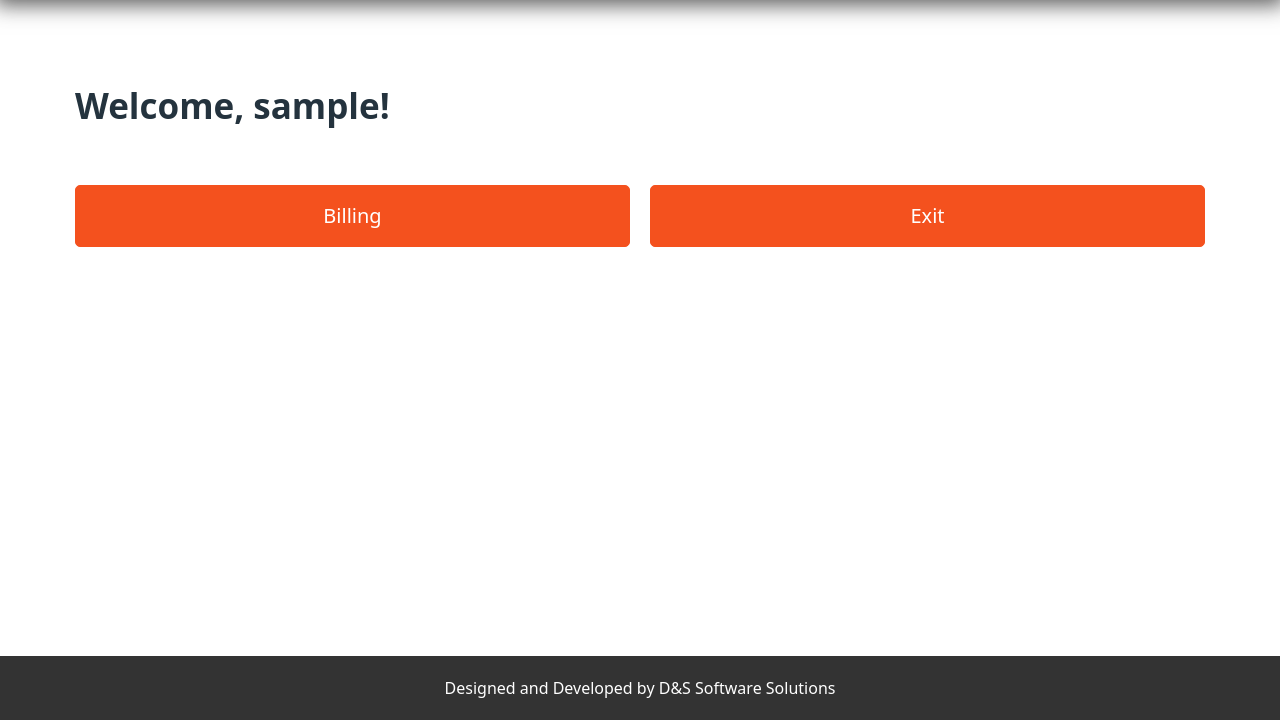
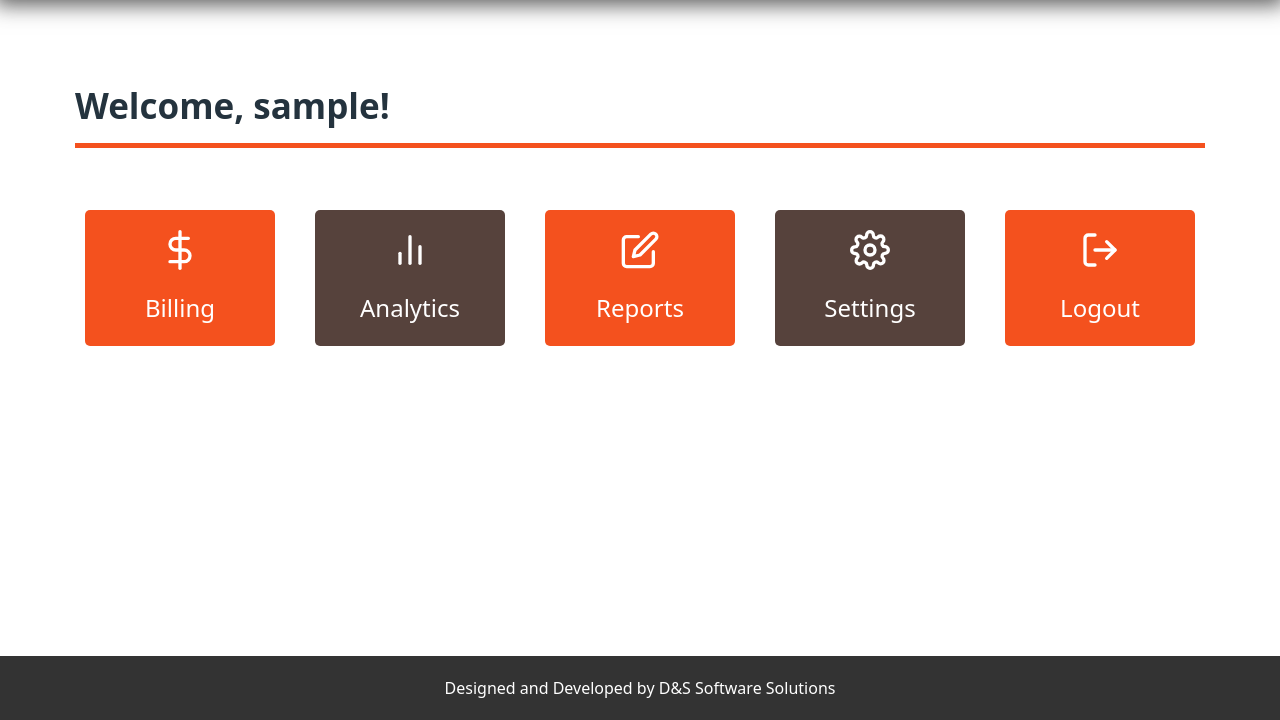
Before and after one commit to sachintha180/flames-pos, a Flask app: template templates/menu.html in a window 1280 px wide. Shown: the part 80-800 px from the top of the page. Run offline with Flask 3, Linux system fonts and the light colour scheme; the template is opened without the code that fills it: most values are stand-ins (such as "Sample title", 1, 10 or a date in 2020).

Commit message:
Add icons, deal with session data to establish flow between /login and /menu and other minor changes

```diff
--- a/app.py
+++ b/app.py
@@ -1,6 +1,6 @@
-from flask import Flask, render_template, request, session
+from flask import Flask, render_template, request, session, redirect
 from models import db, User
-from helpers import generate_response, validate_attributes
+from helpers import generate_response, validate_attributes, login_required
 from flask_bcrypt import generate_password_hash, check_password_hash
 import enums
 
@@ -146,6 +146,8 @@ def resetDB():
 @app.route("/login", methods=["GET", "POST"])
 def login():
     if request.method == "GET":
+        if "username" in session:
+            return redirect("/menu")
         return render_template("login.html")
     else:
         # validate the presence of username and password attributes in payload
@@ -186,5 +188,12 @@ def login():
         )
 
 
+@app.route("/menu", methods=["GET", "POST"])
+@login_required
+def menu():
+    if request.method == "GET":
+        return render_template("menu.html", username=session["username"])
+
+
 if __name__ == "__main__":
     app.run()
--- a/static/css/styles.css
+++ b/static/css/styles.css
@@ -4,7 +4,7 @@
 :root:not([data-theme="dark"]) {
     --primary: #f4511e;
     --primary-transparent: #f4511ecc;
-    --primary-hover: #e64a19;
+    --primary-hover: #ff5722;
     --primary-focus: rgba(244, 81, 30, 0.125);
     --primary-inverse: #fff;
     --secondary: #56423c;
@@ -119,3 +119,47 @@ body > dialog > article {
 body > #spacer {
     min-height: var(--block-spacing-vertical);
 }
+
+body > #menu h2 {
+    padding-bottom: 0.5rem;
+    border-bottom: 5px solid var(--primary);
+}
+
+body > #menu #menu_btns div {
+    background-color: var(--primary);
+    display: flex;
+    flex-flow: column nowrap;
+    justify-content: center;
+    align-items: center;
+    padding: 1rem;
+    margin: 0.5rem;
+    gap: 1rem;
+    border-radius: var(--border-radius);
+    min-width: 150px;
+    transition: background-color 0.1s ease-in-out;
+}
+
+body > #menu #menu_btns div:nth-child(2n) {
+    background-color: var(--secondary);
+}
+
+body > #menu #menu_btns div:hover {
+    background-color: var(--primary-hover);
+    cursor: pointer;
+}
+
+body > #menu #menu_btns div:nth-child(2n):hover {
+    background-color: var(--secondary-hover);
+}
+
+body > #menu #menu_btns div p {
+    margin: 0;
+    color: var(--primary-inverse);
+    font-size: 1.2rem;
+}
+
+body > #menu #menu_btns div img {
+    width: calc(var(--header-height) / 2);
+    height: calc(var(--header-height) / 2);
+    fill: var(--primary-inverse);
+}
--- a/static/scripts/login.js
+++ b/static/scripts/login.js
@@ -46,10 +46,9 @@ function handleAuth() {
             username: username,
             password: password,
         }).then((response) => {
-            if (response.status_code != 200) {
-                showError(response.message, response.action);
-            } else {
-                console.log(response);
+            showError(response.message, response.action);
+            if (response.data.flag) {
+                window.location.href = "/menu";
             }
         });
     } else {
@@ -62,6 +61,9 @@ function handleAuth() {
 }
 
 document.addEventListener("DOMContentLoaded", () => {
-    document.querySelector("#submit").addEventListener("click", handleAuth);
-    document.querySelector("#error_close").addEventListener("click", hideError);
+    const submitBtn = document.querySelector("#submit");
+    submitBtn.addEventListener("click", handleAuth);
+
+    const errorCloseBtn = document.querySelector("#error_close");
+    errorCloseBtn.addEventListener("click", hideError);
 });
--- a/templates/menu.html
+++ b/templates/menu.html
@@ -4,7 +4,7 @@
 <head>
     <meta charset="UTF-8">
     <meta name="viewport" content="width=device-width, initial-scale=1.0">
-    <script src="{{ url_for('static', filename='scripts/login.js') }}"></script>
+    <script src="{{ url_for('static', filename='scripts/menu.js') }}"></script>
     <link rel="stylesheet" type="text/css" href="{{ url_for('static', filename='css/pico.min.css') }}">
     <link rel="stylesheet" type="text/css" href="{{ url_for('static', filename='css/styles.css') }}">
     <link rel="icon" type="image/x-icon" href="{{ url_for('static', filename='images/favicon.png') }}">
@@ -31,8 +31,26 @@
     <section id="menu" class="container">
         <h2>Welcome, {{username}}!</h2>
         <section id="menu_btns" class="grid">
-            <input type="button" id="billing" name="billing" value="Billing">
-            <input type="button" id="exit" name="exit" value="Exit">
+            <div id="billing_btn">
+                <img alt="Billing icon" src="{{ url_for('static', filename='icons/billing.svg') }}" height="100">
+                <p>Billing</p>
+            </div>
+            <div id="analytics_btn">
+                <img alt="Analytics icon" src="{{ url_for('static', filename='icons/analytics.svg') }}" height="100">
+                <p>Analytics</p>
+            </div>
+            <div id="reports_btn">
+                <img alt="Reports icon" src="{{ url_for('static', filename='icons/reports.svg') }}" height="100">
+                <p>Reports</p>
+            </div>
+            <div id="settings_btn">
+                <img alt="Settings icon" src="{{ url_for('static', filename='icons/settings.svg') }}" height="100">
+                <p>Settings</p>
+            </div>
+            <div id="logout_btn">
+                <img alt="Logout icon" src="{{ url_for('static', filename='icons/logout.svg') }}" height="100">
+                <p>Logout</p>
+            </div>
         </section>
     </section>
 
```
Also changed, not shown: static/scripts/initialize.js (+5 -2 lines), static/icons/analytics.svg (added), static/icons/billing.svg (added), static/icons/logout.svg (added), static/icons/reports.svg (added), static/icons/settings.svg (added).
